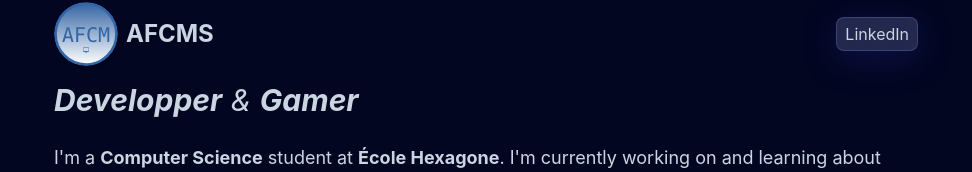
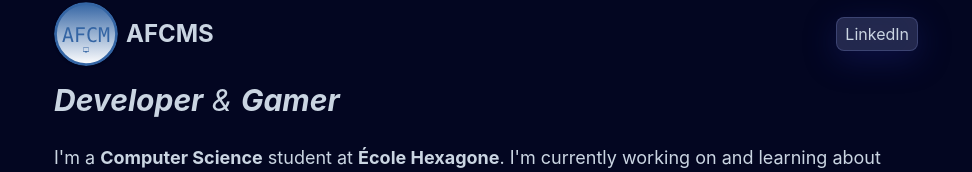
Before and after one commit to AFCMS/AFCMS.github.io, a React (Vite) app: page / in a window 1280 px wide. Shown: the part 134-306 px from the top of the page, without its empty margins (154-1126 px from the left). Built offline with nearby package versions, Linux system fonts and the light colour scheme; a web font is replaced by a local one.

Commit message:
Fix typo (Grammarly didn't catch it lol)

```diff
--- a/src/components/About/index.tsx
+++ b/src/components/About/index.tsx
@@ -21,7 +21,7 @@ export default function About() {
 				</ul>
 			</div>
 			<h1 class="mt-4 text-3xl italic">
-				<strong class="underline-anim">Developper</strong> & <strong class="underline-anim">Gamer</strong>
+				<strong class="underline-anim">Developer</strong> & <strong class="underline-anim">Gamer</strong>
 			</h1>
 			<p class="mt-6 text-lg leading-8">
 				I'm a <strong>Computer Science</strong> student at <strong class="underline-anim">École Hexagone</strong>. I'm
```
